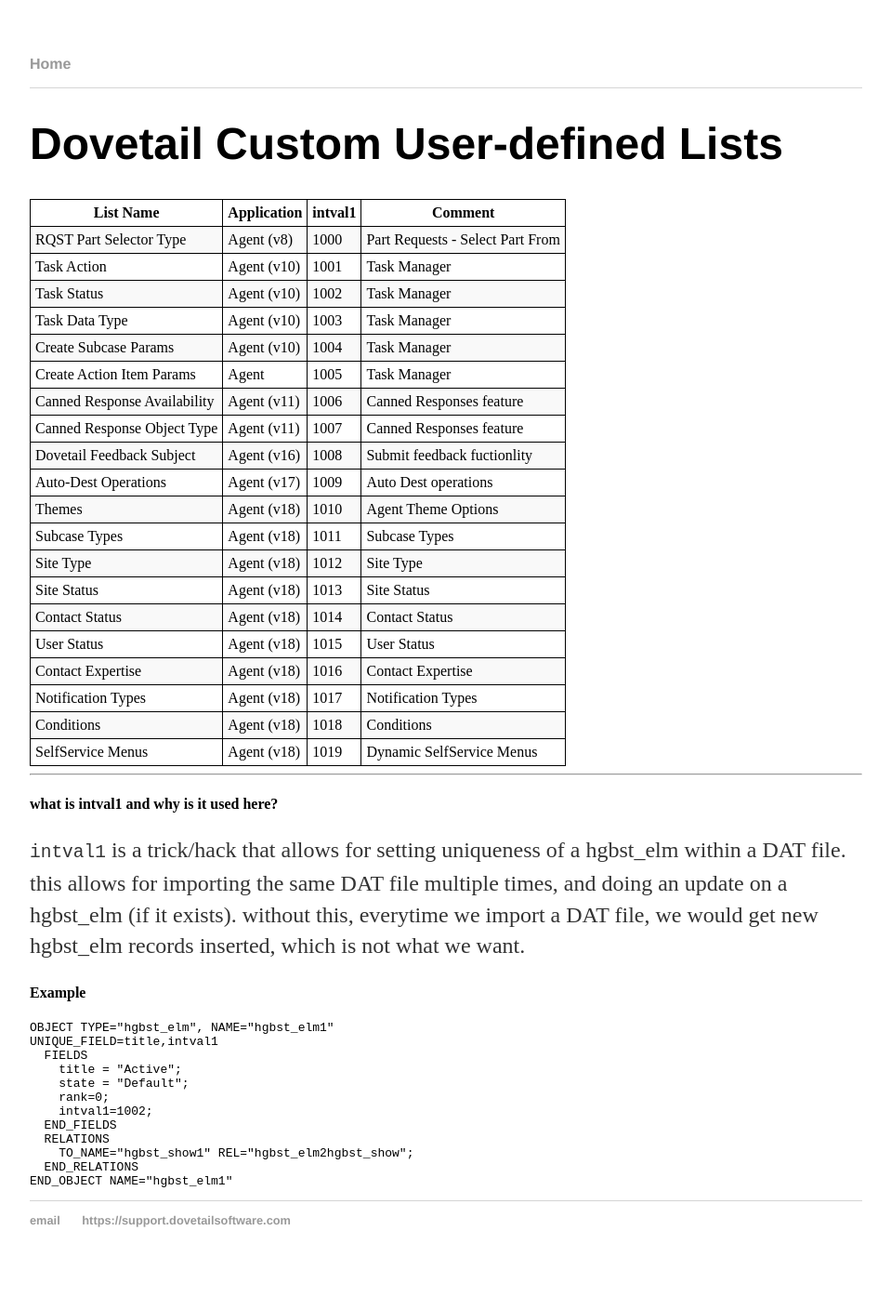
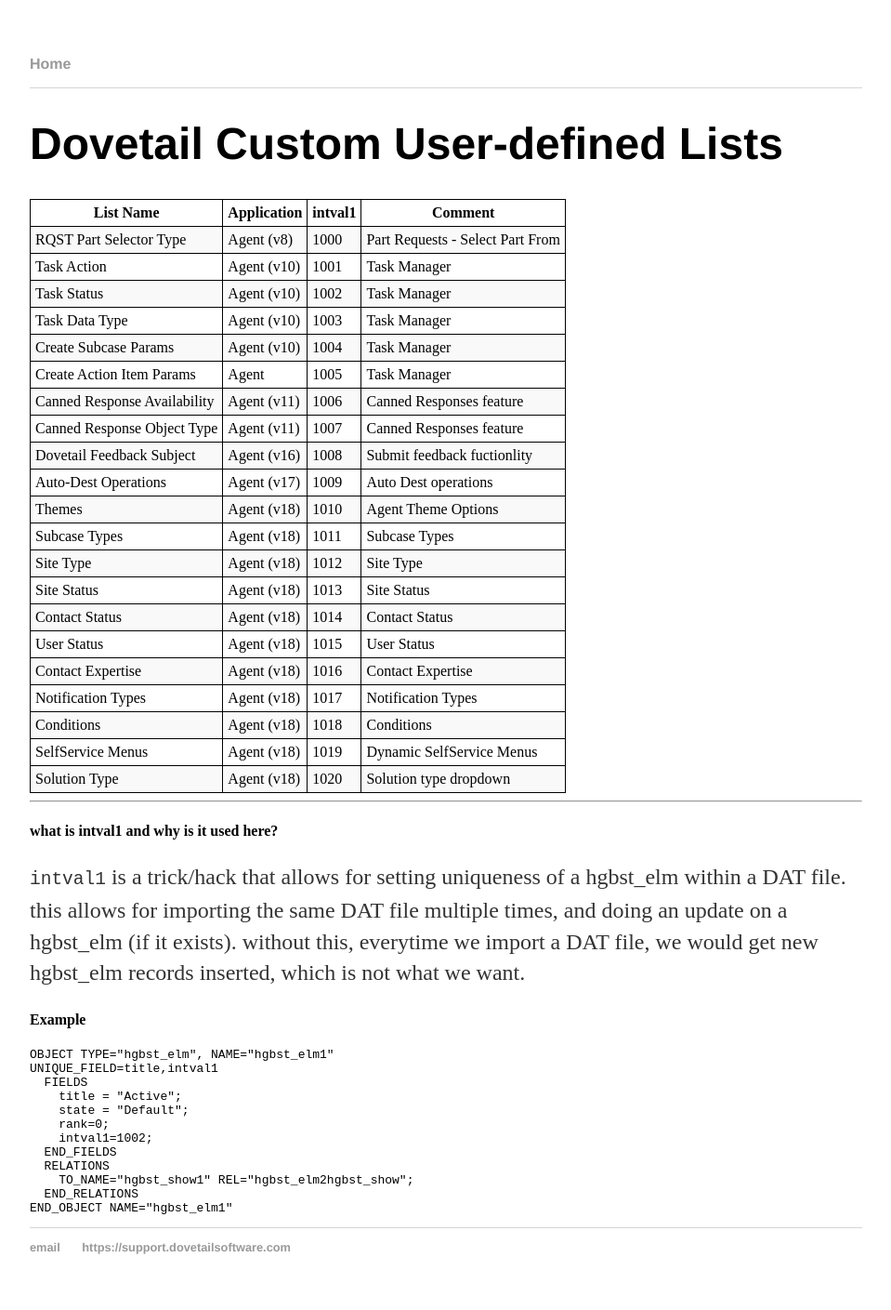
Before and after one commit to DovetailSoftware/dovetail-defined, a Jekyll site: the page built from pages/user-defined-lists.md, in a window 1280 px wide. Shown: the whole page at 93% size, without its empty margins (160-1119 px from the left). Built offline with Jekyll 4.4.1, drawn with Linux system fonts in a browser that asks for light colours; before the commit the page ends 1380 px from its top, so only the background shows below that.

Commit message:
Add intval entry for x_solution_type values

```diff
--- a/pages/user-defined-lists.md
+++ b/pages/user-defined-lists.md
@@ -28,6 +28,7 @@
 | Notification Types | Agent (v18) | 1017 | Notification Types |
 | Conditions | Agent (v18) | 1018 | Conditions |
 | SelfService Menus | Agent (v18) | 1019 | Dynamic SelfService Menus |
+| Solution Type | Agent (v18) | 1020 | Solution type dropdown |
 
 ---
 
```
